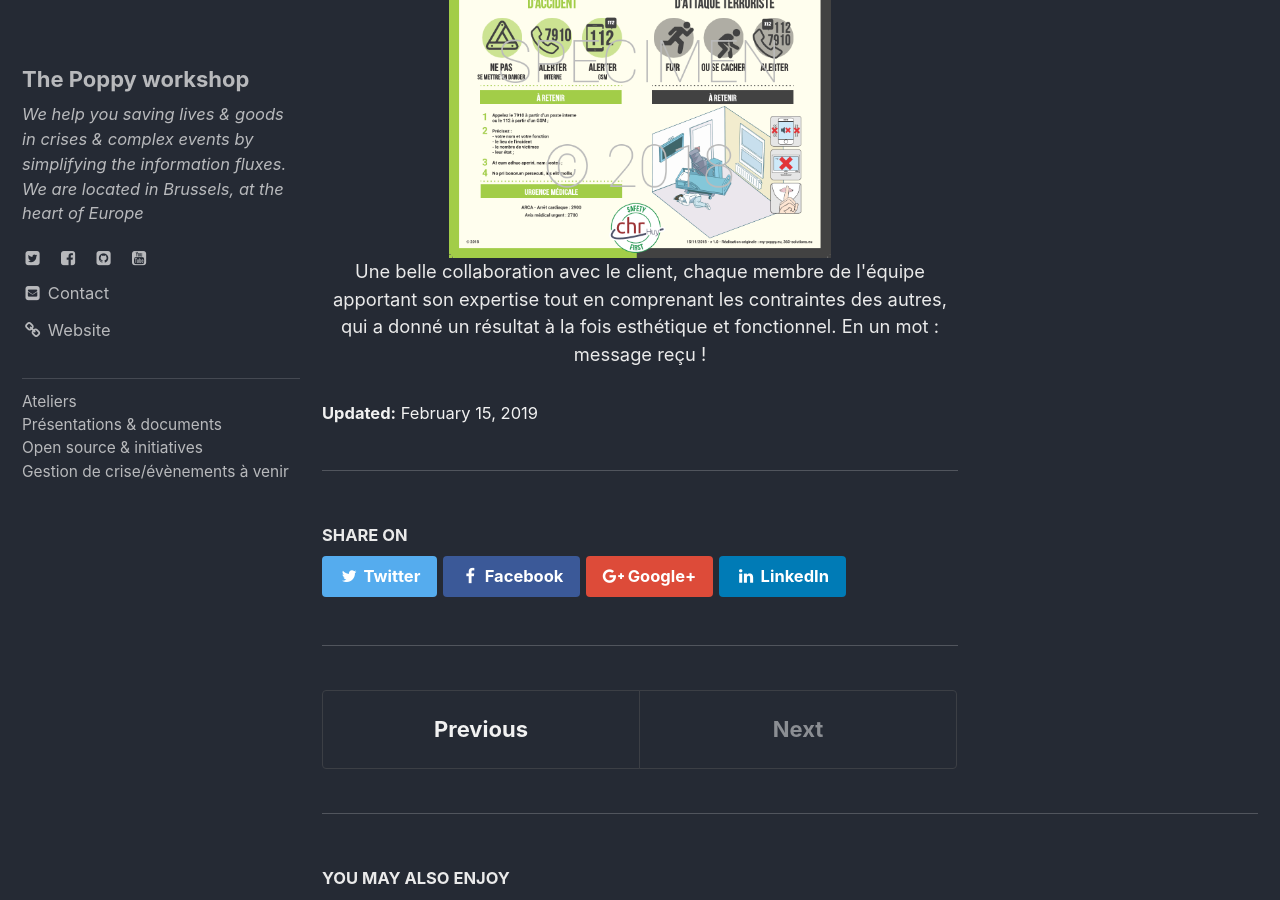
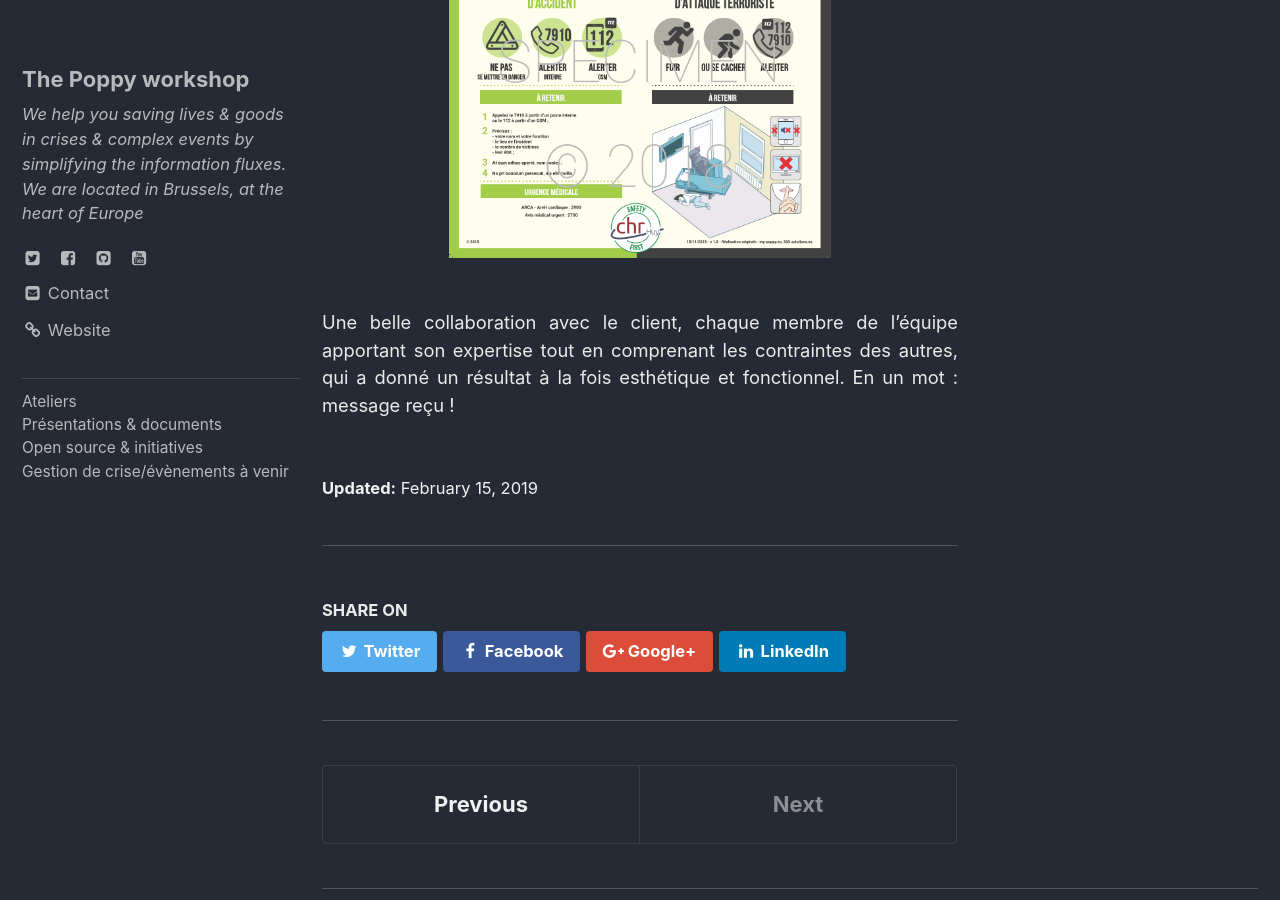
Before and after one commit to ccloquet/ccloquet.github.io, a Jekyll site: the page built from _posts/2019-02-15-affichepuh.md, in a window 1280 px wide and 900 px high, scrolled down 915 px. Built offline with Jekyll 4.4.1, drawn with Linux system fonts in a browser that asks for light colours; cached includes are drawn as plain includes.

Commit message:
Update 2019-02-15-affichepuh.md

```diff
--- a/_posts/2019-02-15-affichepuh.md
+++ b/_posts/2019-02-15-affichepuh.md
@@ -10,6 +10,7 @@ Défi relevé en équipe, avec un consultant en communication et sécurité (Thi
 
 <center>
 <img src='../images/puh_affiche.png' style='width:60%'>
-<center>
+</center>
+<br>
 
 Une belle collaboration avec le client, chaque membre de l'équipe apportant son expertise tout en comprenant les contraintes des autres, qui a donné un résultat à la fois esthétique et fonctionnel. En un mot : message reçu !
```
